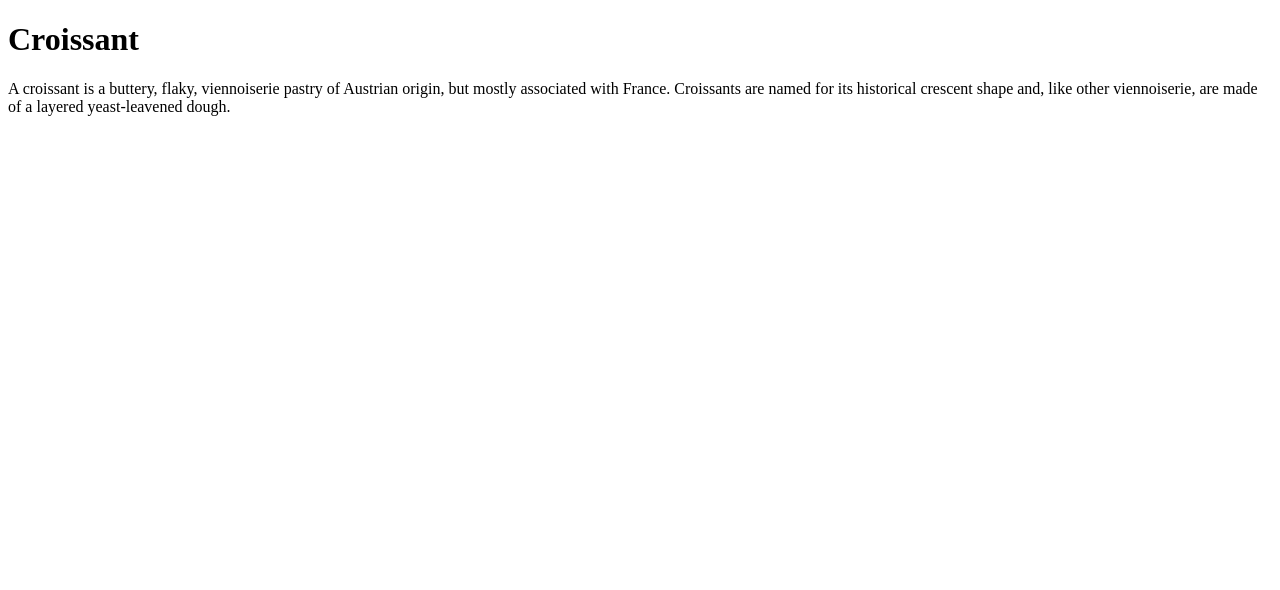
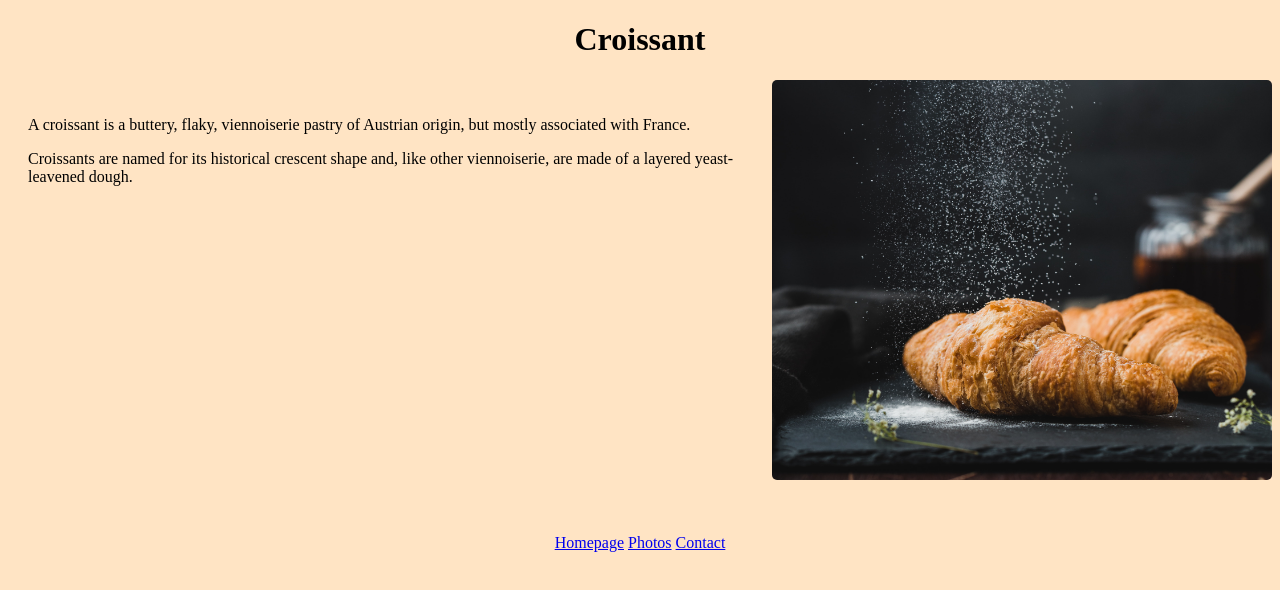
Before and after one commit to kairikadev/multiple-pages-exercise, a plain HTML site: page index.html in a window 1280 px wide. Drawn offline with Linux system fonts and the light colour scheme.

Commit message:
Adding more content to the pages

```diff
--- a/index.html
+++ b/index.html
@@ -4,14 +4,32 @@
     <meta charset="UTF-8">
     <meta http-equiv="X-UA-Compatible" content="IE=edge">
     <meta name="viewport" content="width=device-width, initial-scale=1.0">
+    <link rel="stylesheet" href="styles.css">
     <title>Croissant</title>
+
 </head>
 <body>
     <h1>Croissant</h1>
-    <p>A croissant is a buttery, flaky, viennoiserie pastry of Austrian origin,
-         but mostly associated with France. Croissants are named for its
-         historical crescent shape and, like other viennoiserie, are made of a
-         layered yeast-leavened dough.</p>
+    <div class="wrapper">
+     <div class="one">
+     <p>A croissant is a buttery, flaky, viennoiserie pastry of Austrian origin,
+        but mostly associated with France. </p>
+        <p>Croissants are named for its
+        historical crescent shape and, like other viennoiserie, are made of a
+        layered yeast-leavened dough.</p>
+     </div>
+     <div class="two">
+    <img src="croissant2.jpg" width="500px" height="400px" />
+
+        </div>
+    </div>
+
+         <div class="links">
+         <a href="index.html">Homepage</a>
+         <a href="photo.html">Photos</a>
+         <a href="contact.html">Contact</a>
+        </div>
+
 
 </body>
 </html>
--- a/styles.css
+++ b/styles.css
@@ -0,0 +1,30 @@
+body {
+    background-color: bisque;
+}
+h1 {
+    text-align: center;
+}
+img {
+    border-radius: 5px;
+    width:100%;
+    max-width: 500px;
+    height: auto;
+}
+.wrapper {
+    display: grid;
+
+}
+.one {
+    grid-column: 1 / 2;
+    grid-row: 1 / 4;
+    padding:20px;
+}
+.two {
+    grid-column: 2/ 4;
+    grid-row: 1 /4;
+}
+.links {
+    display: block;
+    text-align: center;
+    margin-top: 50px;
+}
```
Also changed, not shown: contact.html (+11 -0 lines), photo.html (+9 -1 lines), croissant2.jpg (added), 1 other file.
